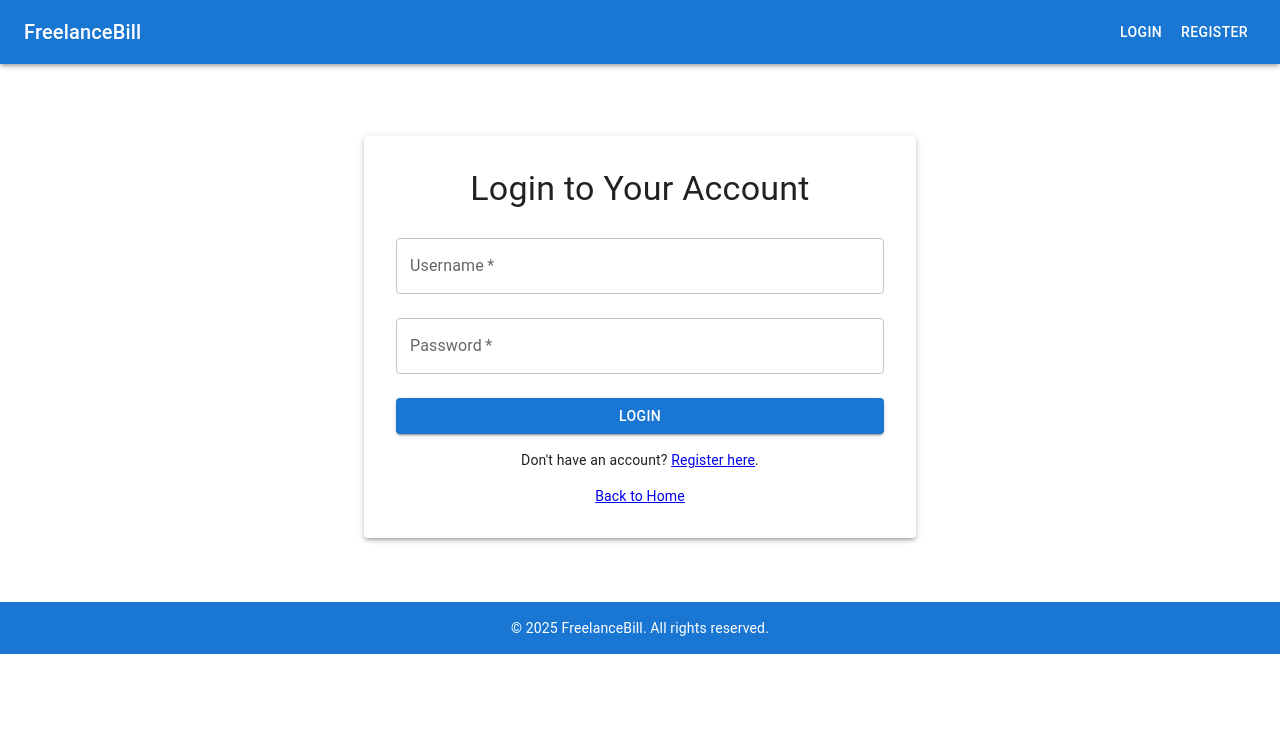
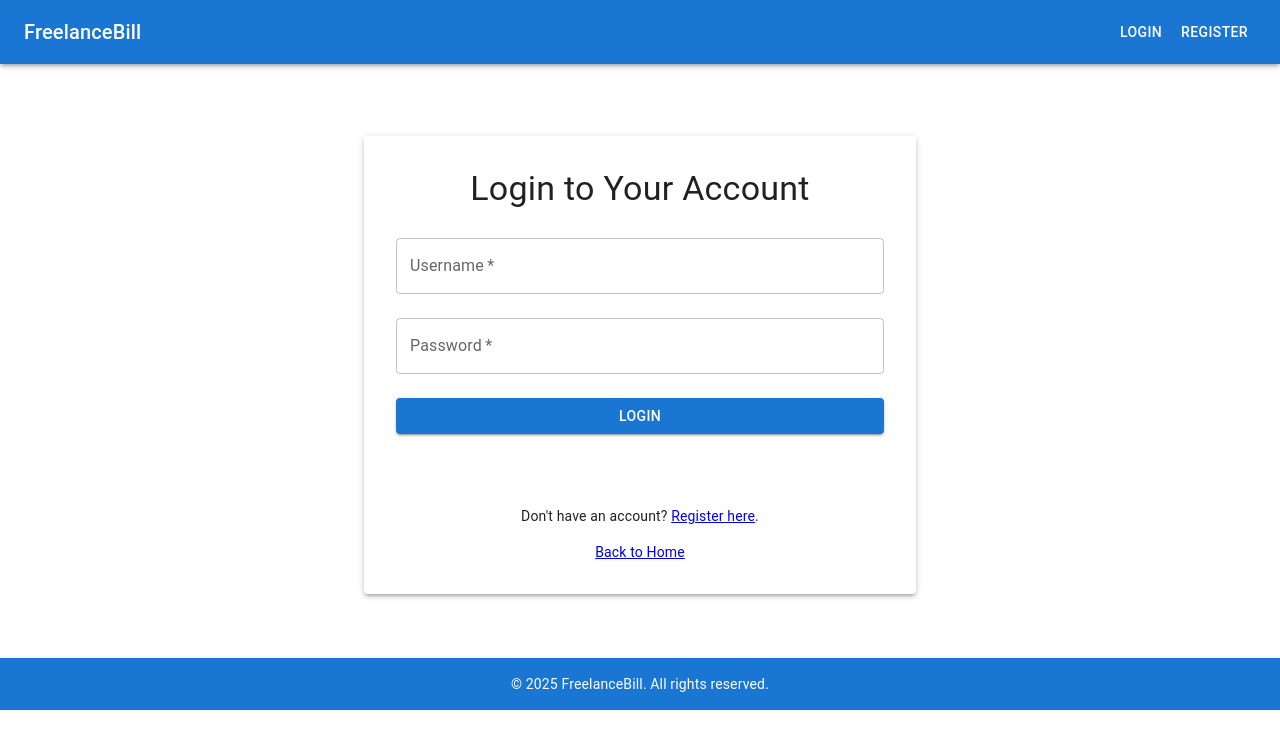
Before and after one commit to lcobiodata/freelance-bill, a React (Create React App) app in the folder frontend/: page /login in a window 1280 px wide. Shown: the top 748 px of the page. Built offline with nearby package versions, Linux system fonts and the light colour scheme; no server answers.

Commit message:
Integrate Google login functionality into Login component; add GoogleOAuthProvider and GoogleLogin for enhanced authentication options.

```diff
--- a/frontend/src/components/Login.js
+++ b/frontend/src/components/Login.js
@@ -2,6 +2,7 @@ import React, { useState } from "react";
 import axios from "axios";
 import { Link, useNavigate } from "react-router-dom";
 import { TextField, Button, Typography, Container, Paper, Box, Alert } from "@mui/material";
+import { GoogleOAuthProvider, GoogleLogin } from "@react-oauth/google";
 
 const Login = () => {
   const [username, setUsername] = useState("");
@@ -21,7 +22,19 @@ const Login = () => {
     }
   };
 
+  const handleGoogleSuccess = async (response) => {
+    try {
+      const res = await axios.get(`${process.env.REACT_APP_API_URL}/login/google`);
+      localStorage.setItem("token", res.data.token);
+      setMessage(<Alert severity="success">Google login successful! Redirecting...</Alert>);
+      setTimeout(() => navigate("/dashboard"), 2000);
+    } catch (error) {
+      setMessage(<Alert severity="error">Google login failed. Please try again.</Alert>);
+    }
+  };
+
   return (
+    <GoogleOAuthProvider clientId={process.env.REACT_APP_GOOGLE_CLIENT_ID}>
       <Container maxWidth="sm">
         <Paper elevation={3} sx={{ p: 4, mt: 5, textAlign: "center" }}>
           <Typography variant="h4" gutterBottom>
@@ -52,6 +65,9 @@ const Login = () => {
               Login
             </Button>
           </form>
+          <Box sx={{ my: 2 }}>
+            <GoogleLogin onSuccess={handleGoogleSuccess} onError={() => setMessage(<Alert severity="error">Google login failed.</Alert>)} />
+          </Box>
           <Typography variant="body2" sx={{ mt: 2 }}>
             Don't have an account? <Link to="/register">Register here</Link>.
           </Typography>
@@ -60,6 +76,7 @@ const Login = () => {
           </Typography>
         </Paper>
       </Container>
+    </GoogleOAuthProvider>
   );
 };
 
```
Lines whose indentation alone changed are shown as unchanged.
